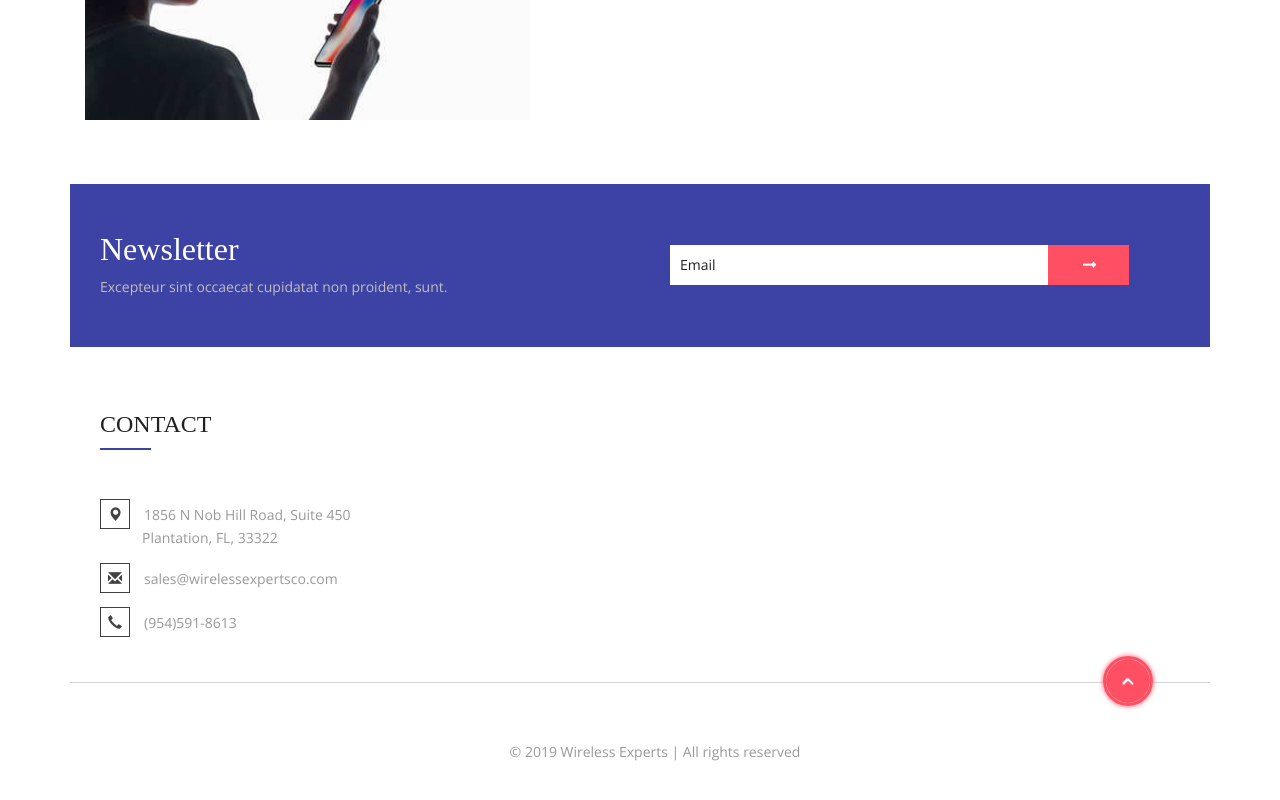
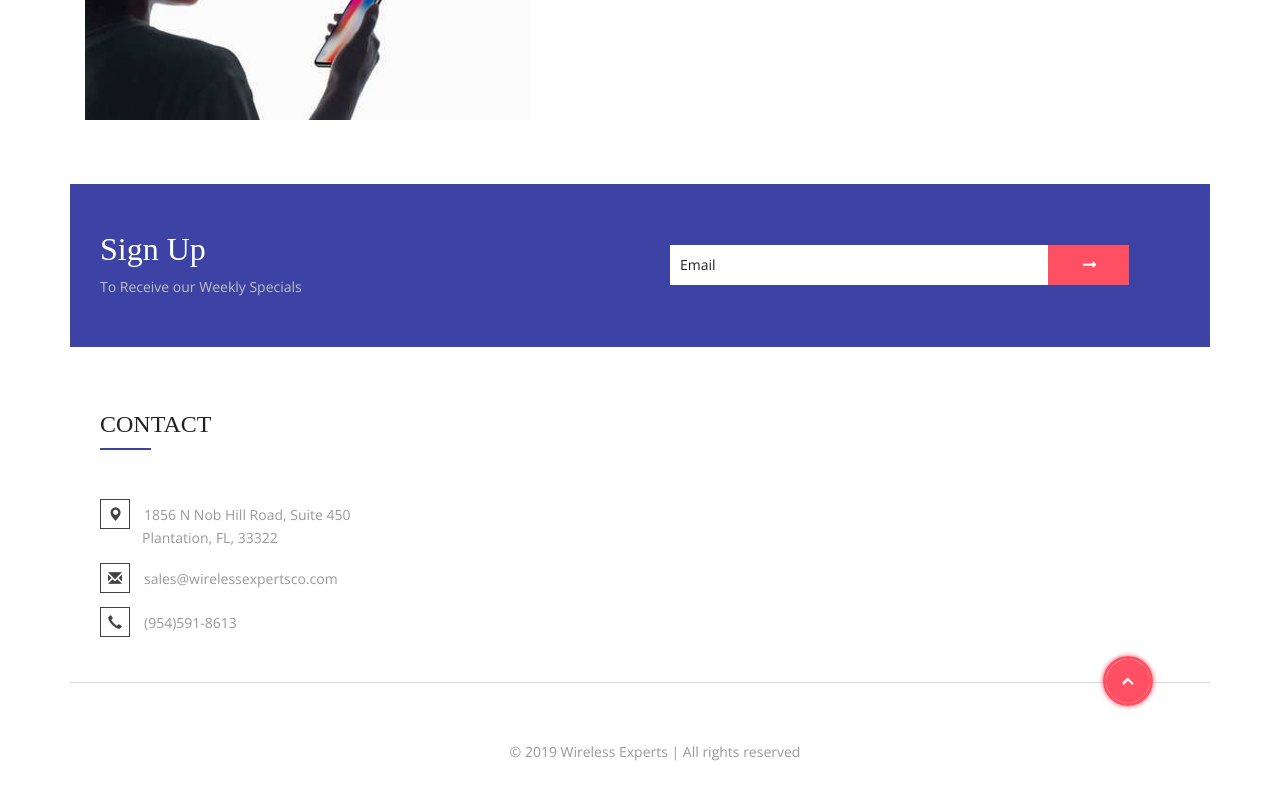
Before and after one commit to jprefer/wirelessexpertsco, a plain HTML site: page index.html in a window 1280 px wide. Shown: the part 3953-4753 px from the top of the page. Drawn offline with nearby package versions, Linux system fonts and the light colour scheme; a web font is replaced by a local one.

Commit message:
update index newsletter

```diff
--- a/index.html
+++ b/index.html
@@ -2779,8 +2779,8 @@
 	<div class="newsletter">
 		<div class="container">
 			<div class="col-md-6 w3agile_newsletter_left">
-				<h3>Newsletter</h3>
-				<p>Excepteur sint occaecat cupidatat non proident, sunt.</p>
+				<h3>Sign Up</h3>
+				<p>To Receive our Weekly Specials</p>
 			</div>
 			<div class="col-md-6 w3agile_newsletter_right">
 				<form action="https://formspree.io/tg.suncoast@gmail.com" method="post">
```
